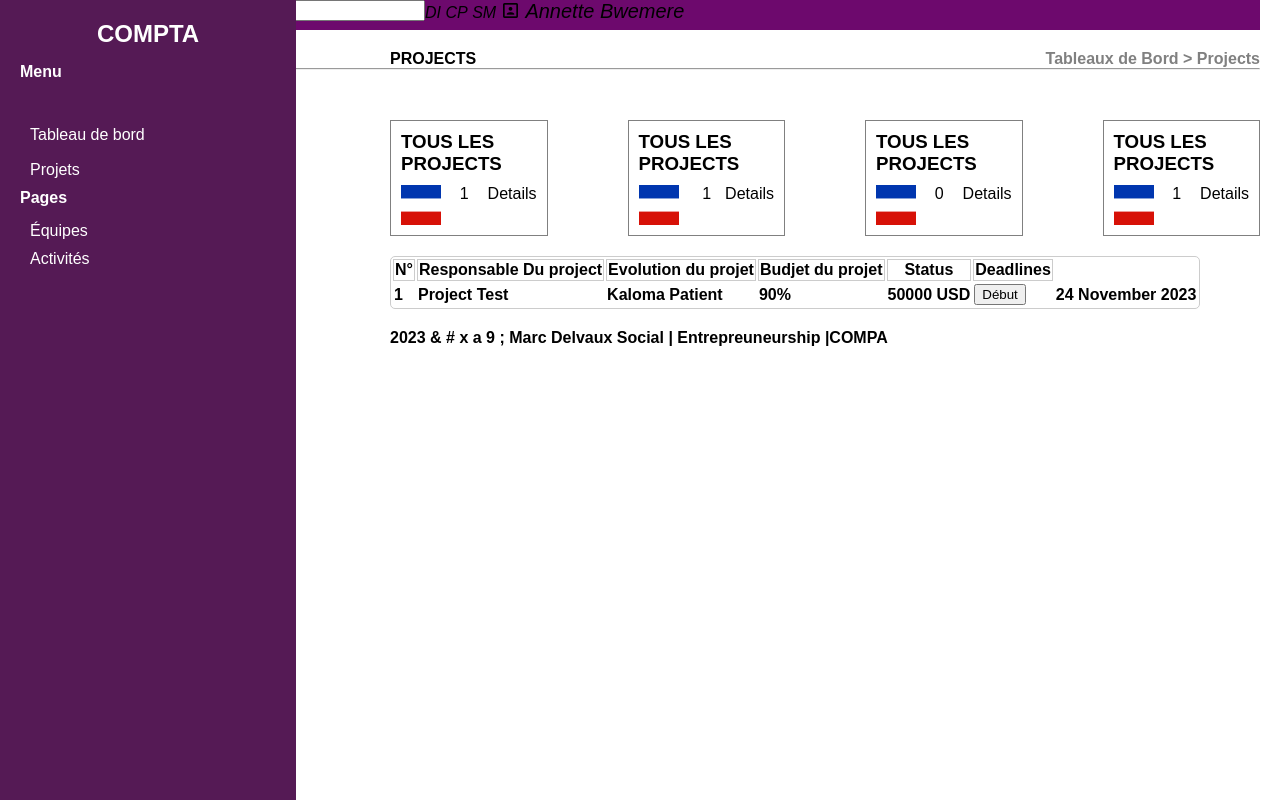
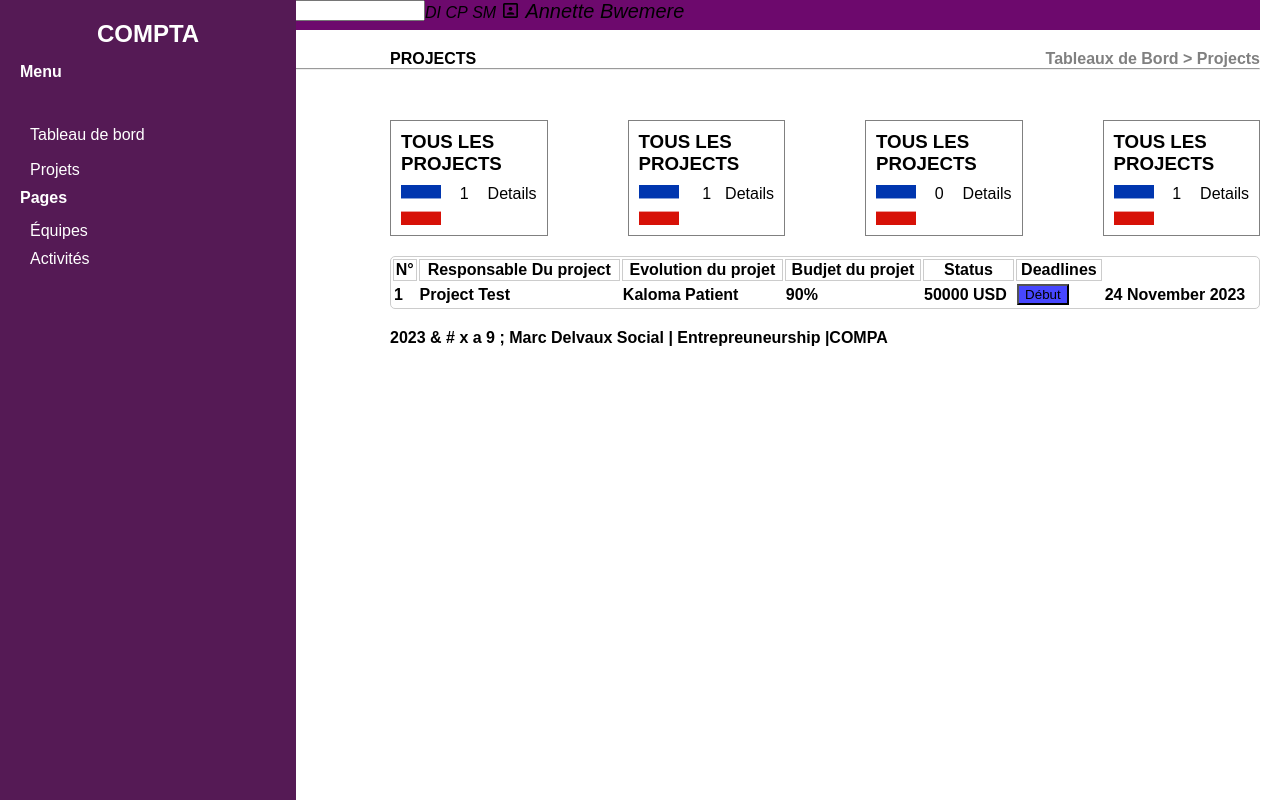
Before and after one commit to Annette-Bwemere-Salama/concours-kivusoft, a plain HTML site: page index.html in a window 1280 px wide. Drawn offline with Linux system fonts and the light colour scheme.

Commit message:
table fix

```diff
--- a/styles/styles.css
+++ b/styles/styles.css
@@ -84,5 +84,10 @@ table, th, tbody{
     border: 1px solid #ccc;
 }
 table{
+    width: 100%;
     border-radius: 5px;
 }
+
+button{
+    background-color: rgb(71, 71, 255);
+}
```
